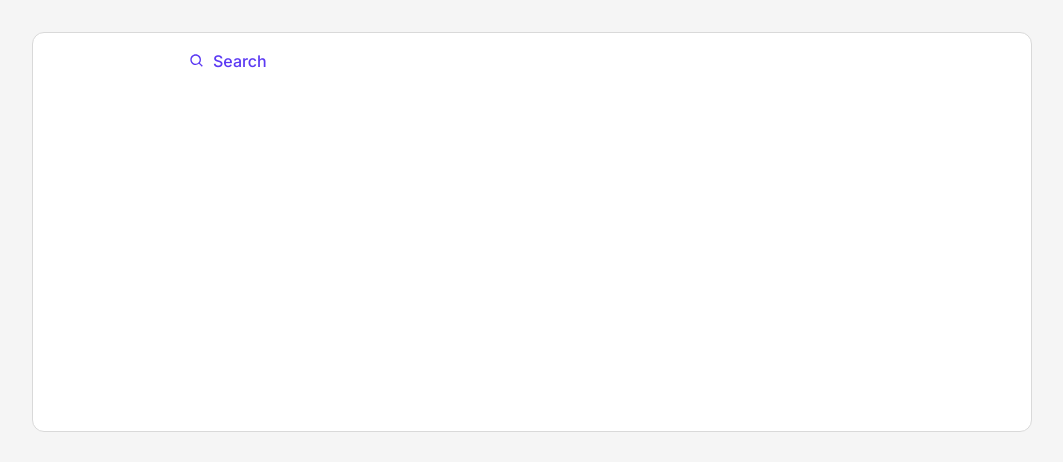
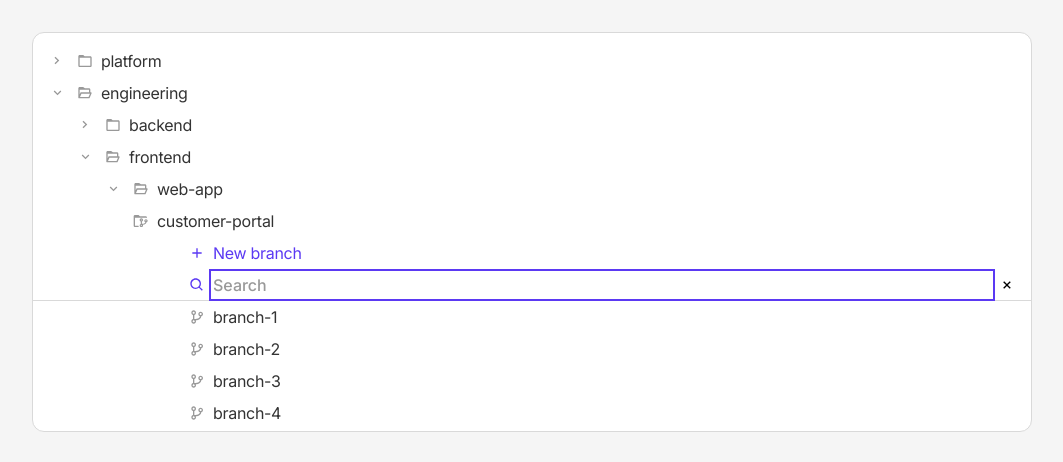
Before and after one commit to mmakhzomi-blitzy/1000K-Repo_02, a website: page public/index.html in a window 1280 px wide. Both pictures are taken after a click on the button "Search". Shown: the whole page, without its empty margins (108-1171 px from the left). Drawn offline with Linux system fonts and the light colour scheme.

Commit message:
feat(branch-list): add app.js ES-module entry point and wire it into index.html
Create public/js/app.js, the native ES-module entry point ('conductor')
for the Branch pagination + search static frontend. It owns the single
source-of-truth UI state and wires the sibling modules together:

- imports data.js, tree.js, pagination.js, search.js, selection.js using
  relative specifiers with .js extensions (zero dependencies, no build step)
- constructs the shared state object (activeRepoId, expanded chain, query,
  searchActive, selectedBranchId, loadedBranchCount=4, pageSize=12)
- initial render: renderTree -> renderBranchRows(first 4 branches)
- wires initSelection, initPagination, and initSearch, injecting the
  search<->pagination pause/resume contract and a close-search-on-branch-
  selection handler (Figma W6)
- DOM-ready guard so init() runs exactly once

Also reference app.js from public/index.html via
<script type="module" src="js/app.js"> so the feature is functional
(the placeholder comment previously referenced no script).

Frontend-only; no backend/dependency changes.

```diff
--- a/public/index.html
+++ b/public/index.html
@@ -146,9 +146,12 @@
 
   <!--
     Behavior is delivered by native ES modules (js/data.js, js/tree.js,
-    js/pagination.js, js/search.js, js/selection.js wired by js/app.js). Those
-    modules are implemented in a later milestone; no script is referenced here yet
-    so this page loads the static structure and styling with no broken resources.
+    js/pagination.js, js/search.js, js/selection.js) wired together by the
+    js/app.js entry point. app.js is the ONLY script referenced here: as an ES
+    module it imports its siblings itself, is deferred by default (so it runs
+    after this markup is parsed), and adds zero third-party dependencies. The
+    src is RELATIVE so it resolves under any static file server.
   -->
+  <script type="module" src="js/app.js"></script>
 </body>
 </html>
--- /dev/null
+++ b/public/js/app.js
@@ -0,0 +1,205 @@
+/**
+ * @file public/js/app.js
+ * @module app
+ *
+ * ES-module ENTRY POINT for the "Branch pagination + search" static frontend.
+ * This is the ONLY script referenced by public/index.html
+ * (`<script type="module" src="js/app.js">`) and it is the CONDUCTOR of the
+ * feature: it owns the single source-of-truth UI `state`, performs the initial
+ * render, and wires the four otherwise-independent feature modules together —
+ *
+ *   - js/tree.js       folder/repository/branch row rendering + folder
+ *                      expand/collapse (fully self-managed via delegation)
+ *   - js/pagination.js IntersectionObserver infinite-scroll of branch rows,
+ *                      with a keyboard "Load more" fallback
+ *   - js/search.js     "Search" affordance ↔ inline input toggle, debounced
+ *                      substring filter, and the "Branch not found" empty state
+ *   - js/selection.js  branch-row selection highlight + pinned confirmation
+ *                      footer
+ *
+ * over the in-memory data model in js/data.js.
+ *
+ * Design contract (Technical Spec §0.5, §0.9): a native ES module with ZERO
+ * dependencies, no build step, and no framework/bundler/library. It performs no
+ * `fetch`/API/backend I/O and never touches server.js/package.json. ALL feature
+ * logic lives in the sibling modules; this file is ORCHESTRATION ONLY — state
+ * construction, the initial render, and the `init*` calls plus the small set of
+ * wiring callbacks that let search and pagination share the branch-row region
+ * of #tree-list without ever fighting over it.
+ */
+
+import { ACTIVE_REPO_ID, getBranches } from './data.js';
+import { renderTree, renderBranchRows } from './tree.js';
+import { initPagination } from './pagination.js';
+import { initSearch } from './search.js';
+import { initSelection } from './selection.js';
+
+/* ============================================================================
+ * DOM hooks owned at the orchestration layer. Every other id/class is a private
+ * contract of the sibling module that owns it; app.js only needs the tree root
+ * (shared event-delegation surface) and the branch-row activation selector to
+ * wire the search-dismiss-on-selection behavior (Figma W6).
+ * ==========================================================================*/
+
+/** Id of the scrollable tree/branch list — the shared delegation surface. */
+const TREE_LIST_ID = 'tree-list';
+/** Attribute selector identifying an activatable branch row. */
+const BRANCH_ROW_SELECTOR = '[data-branch-id]';
+
+/* ============================================================================
+ * Single source of truth.
+ *
+ * Every module receives THIS one object by reference and reads/mutates it in
+ * place; there is deliberately no competing copy of `query`, `loadedBranchCount`,
+ * `selectedBranchId`, or `expanded` anywhere else in the module graph. The
+ * initial values mirror the Figma initial view (node 48966:64339) and the
+ * dataset authored in js/data.js.
+ * ==========================================================================*/
+
+/**
+ * @typedef {Object} UiState
+ * @property {string} activeRepoId       Repository whose branches paginate/filter.
+ * @property {Set<string>} expanded      Ids of currently-expanded folders/repos.
+ * @property {string} query              Live search query ("" when not filtering).
+ * @property {boolean} searchActive      Whether the inline search input is open.
+ * @property {(string|null)} selectedBranchId  Selected branch id (see note below).
+ * @property {number} loadedBranchCount  Branch rows currently revealed (paginated).
+ * @property {number} pageSize           Branch rows appended per pagination page.
+ */
+
+/** @type {UiState} */
+const state = {
+  // Active repository — its branch leaves drive both pagination and search.
+  activeRepoId: ACTIVE_REPO_ID,
+
+  // Initial open chain engineering › frontend › web-app › customer-portal,
+  // matching the `expanded: true` flags authored in js/data.js so the active
+  // repository's branches are visible on first paint.
+  expanded: new Set(['engineering', 'frontend', 'web-app', 'customer-portal']),
+
+  // At rest there is no query and the search field is closed (the transparent
+  // "Search" affordance row is showing).
+  query: '',
+  searchActive: false,
+
+  // Pre-selected `dev` mirrors the Figma mock and js/data.js (`dev.selected`).
+  // This is a COSMETIC highlight only: js/tree.js paints the `dev` row with the
+  // lavender selected background (#F2F0FE) once it scrolls into view (dev sits
+  // below the initial fold). The confirmation footer stays hidden until the
+  // user actively selects a branch — the initial frame (48966:64339) shows no
+  // footer — so selectBranch() is intentionally NOT called during boot.
+  selectedBranchId: 'dev',
+
+  // branch-1…branch-4 are visible before any scroll (R2); a page of 12 rows
+  // makes the first scroll reveal branch-5…branch-16.
+  loadedBranchCount: 4,
+  pageSize: 12,
+};
+
+/* ============================================================================
+ * Boot — render first, then connect the four concerns to the shared state.
+ * ==========================================================================*/
+
+/**
+ * Render the initial UI and connect every feature module to the shared state.
+ * Runs exactly once, after the DOM has been parsed (see the ready-guard at the
+ * bottom of the module).
+ */
+function init() {
+  // 1) Scaffold: folders / repositories / the "New branch" action row rendered
+  //    into #tree-list, respecting `state.expanded`. Folder expand/collapse is
+  //    fully owned by tree.js's delegated listeners, and its internal
+  //    reconciliation re-applies the current selection and restores the branch
+  //    rows on re-expand, so no `onToggle` handler is required here.
+  renderTree(state);
+
+  // 2) Initial branch page: the first `loadedBranchCount` branches of the
+  //    active repository, rendered as plain rows (no highlight) immediately
+  //    before #pagination-sentinel, which tree.js keeps as the list's last child.
+  renderBranchRows(
+    getBranches(state.activeRepoId).slice(0, state.loadedBranchCount),
+    state,
+  );
+
+  // 3) Selection: one delegated click + Enter/Space listener on #tree-list.
+  //    Registered BEFORE the close-on-selection listener below so that, on a
+  //    branch click, the branch is selected (row highlight + footer) on the
+  //    still-connected row BEFORE search re-renders the branch region.
+  initSelection(state);
+
+  // 4) Pagination: an IntersectionObserver over #pagination-sentinel plus the
+  //    keyboard "Load more" fallback. Returns a controller so search can
+  //    pause/resume the observer. loadNextBranchPage already no-ops while a
+  //    query is active, so pagination and search never both drive the branch
+  //    region — the pause/resume wiring below just makes that explicit.
+  const pager = initPagination(state);
+
+  // 5) Search: the affordance↔input toggle and the debounced substring filter.
+  //    The only collaborators app.js must inject are the pause/resume hooks so
+  //    the two features cooperate over #tree-list. renderMatches
+  //    (renderBranchRows), restoreList (the current paginated slice), and
+  //    announce (#search-status) intentionally use search.js's own correct
+  //    defaults, keeping this orchestrator free of duplicated feature logic.
+  const search = initSearch(state, {
+    pausePagination: () => pager.pause(),
+    resumePagination: () => pager.resume(state),
+  });
+
+  // 6) Dismiss an OPEN search when a branch is selected (Figma W6: the field
+  //    reverts to the "Search" affordance once a branch is picked). This runs
+  //    AFTER selection.js has applied the highlight + footer on the connected
+  //    row; search.close() then restores the resting list and resumes
+  //    pagination. It is a strict no-op unless search is open, so ordinary
+  //    (non-search) selection is completely untouched.
+  wireCloseSearchOnSelection(search);
+}
+
+/**
+ * Attach the delegated activation listeners that dismiss an OPEN search once a
+ * branch row is selected. Mirrors selection.js's own click + Enter/Space
+ * activation model so keyboard and pointer behave identically, and is guarded
+ * by `search.isActive()` so it does nothing while search is closed. Called
+ * exactly once from {@link init}.
+ *
+ * @param {{ isActive: () => boolean, close: () => void }} search
+ *   The handle returned by {@link initSearch}.
+ */
+function wireCloseSearchOnSelection(search) {
+  const treeList = document.getElementById(TREE_LIST_ID);
+  if (!treeList) return;
+
+  /**
+   * Close search iff it is open AND the event originated on a branch row.
+   * @param {Event} event
+   */
+  const maybeCloseSearch = (event) => {
+    if (!search.isActive()) return; // untouched when search is closed
+    const target = event.target;
+    if (!target || typeof target.closest !== 'function') return;
+    const row = target.closest(BRANCH_ROW_SELECTOR);
+    if (row && treeList.contains(row)) {
+      search.close();
+    }
+  };
+
+  treeList.addEventListener('click', maybeCloseSearch);
+  treeList.addEventListener('keydown', (event) => {
+    // Enter, and Space (' ' modern; 'Spacebar' legacy) activate a branch row.
+    if (event.key === 'Enter' || event.key === ' ' || event.key === 'Spacebar') {
+      maybeCloseSearch(event);
+    }
+  });
+}
+
+/* ============================================================================
+ * DOM-ready guard. `<script type="module">` is deferred, so the document is
+ * normally fully parsed by the time this module runs; the guard makes the entry
+ * point robust even if the script is ever loaded differently, and guarantees
+ * init() runs exactly once.
+ * ==========================================================================*/
+
+if (document.readyState === 'loading') {
+  document.addEventListener('DOMContentLoaded', init, { once: true });
+} else {
+  init();
+}
```
